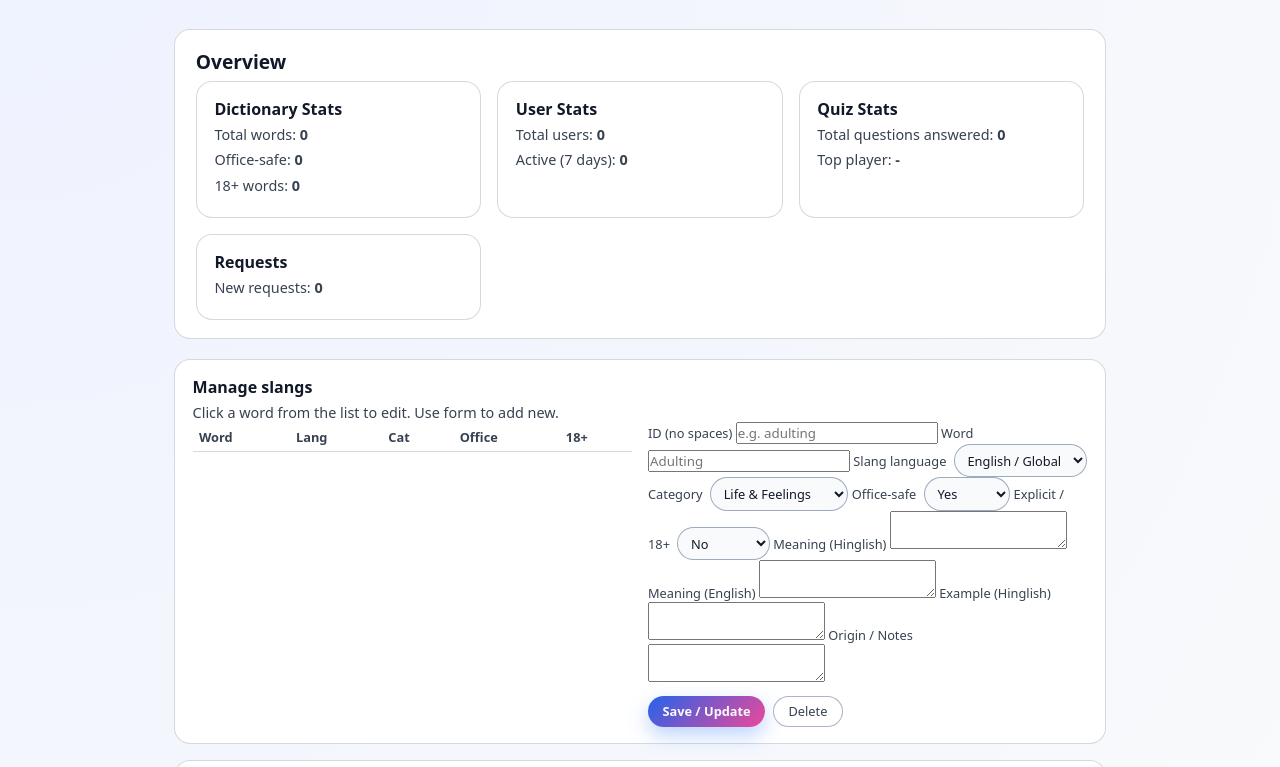
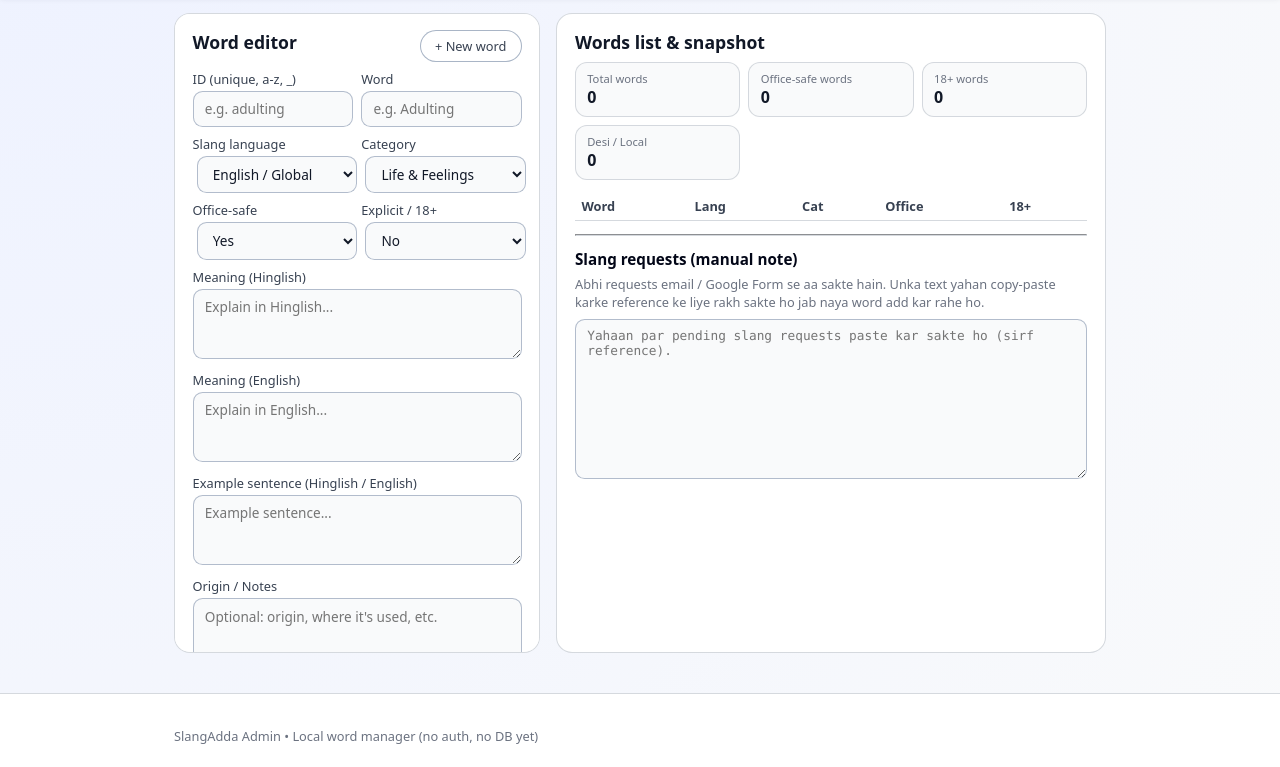
Before and after one commit to SubhMalllick/SlangAddaAi, a plain HTML site: page admin.html in a window 1280 px wide. Shown: the part 97-864 px from the top of the page. Drawn offline with Linux system fonts and the light colour scheme.

Commit message:
Revamp admin dashboard layout and styles
Updated the admin dashboard layout and styles, added new sections for managing slang words and requests, and improved user interface elements.

```diff
--- a/admin.html
+++ b/admin.html
@@ -5,58 +5,276 @@
   <meta name="viewport" content="width=device-width, initial-scale=1.0" />
   <title>SlangAdda Admin Dashboard</title>
   <link rel="stylesheet" href="style.css" />
+  <style>
+    .admin-main {
+      padding-top: 1rem;
+    }
+    .admin-layout {
+      display: grid;
+      grid-template-columns: minmax(0, 2fr) minmax(0, 3fr);
+      gap: 1rem;
+    }
+    .admin-card {
+      background: #ffffff;
+      border-radius: 1rem;
+      padding: 1rem 1.1rem;
+      border: 1px solid rgba(209, 213, 219, 0.9);
+      font-size: 0.9rem;
+      max-height: 80vh;
+      overflow: auto;
+    }
+    .admin-card h2 {
+      font-size: 1.1rem;
+      margin-bottom: 0.5rem;
+      color: #111827;
+    }
+    .admin-form label {
+      display: block;
+      font-size: 0.8rem;
+      margin-top: 0.5rem;
+      color: #374151;
+    }
+    .admin-form input,
+    .admin-form textarea,
+    .admin-form select {
+      margin-top: 0.2rem;
+      width: 100%;
+      padding: 0.45rem 0.7rem;
+      border-radius: 0.6rem;
+      border: 1px solid rgba(148, 163, 184, 0.7);
+      background: #f9fafb;
+      color: #111827;
+      font-size: 0.85rem;
+    }
+    .admin-form textarea {
+      min-height: 70px;
+      resize: vertical;
+    }
+    .admin-form .form-row {
+      display: flex;
+      gap: 0.5rem;
+    }
+    .admin-form .form-row > div {
+      flex: 1;
+    }
+    .export-area {
+      width: 100%;
+      min-height: 160px;
+      margin-top: 0.5rem;
+      border-radius: 0.6rem;
+      border: 1px solid rgba(148, 163, 184, 0.7);
+      background: #f9fafb;
+      color: #111827;
+      font-size: 0.8rem;
+      padding: 0.5rem 0.7rem;
+      resize: vertical;
+      font-family: ui-monospace, SFMono-Regular, Menlo, Monaco, Consolas,
+        "Liberation Mono", "Courier New", monospace;
+    }
+    .admin-header-row {
+      display: flex;
+      justify-content: space-between;
+      align-items: center;
+      gap: 0.5rem;
+    }
+    .stat-grid {
+      display: grid;
+      grid-template-columns: repeat(auto-fit, minmax(140px, 1fr));
+      gap: 0.5rem;
+      margin-bottom: 0.7rem;
+    }
+    .stat-card {
+      background: #f9fafb;
+      border-radius: 0.75rem;
+      padding: 0.5rem 0.7rem;
+      border: 1px solid rgba(209, 213, 219, 0.9);
+      font-size: 0.8rem;
+    }
+    .stat-card .label {
+      color: #6b7280;
+      font-size: 0.7rem;
+    }
+    .stat-card .value {
+      font-size: 1rem;
+      font-weight: 600;
+      color: #111827;
+    }
+    .admin-table {
+      width: 100%;
+      border-collapse: collapse;
+      font-size: 0.8rem;
+    }
+    .admin-table th,
+    .admin-table td {
+      padding: 0.35rem 0.4rem;
+      border-bottom: 1px solid rgba(209, 213, 219, 0.9);
+      text-align: left;
+      color: #374151;
+    }
+    .admin-table tr:hover {
+      background: rgba(219, 234, 254, 0.6);
+      cursor: pointer;
+    }
+    .admin-table th {
+      position: sticky;
+      top: 0;
+      background: #ffffff;
+      z-index: 1;
+    }
+  </style>
 </head>
 <body class="app-body">
-  <header class="header">
+  <header class="header shadow">
     <div class="container header-inner">
       <div>
         <h1 class="logo">SlangAdda Admin</h1>
         <p class="tagline">
-          Manage slang words, requests, users & quiz stats.
+          Local admin panel – yahan se words manage karo, phir export karke app.js mein paste karo.
         </p>
       </div>
       <div class="user-box">
-        <span id="adminInfo" class="user-greeting">Not signed in</span>
-        <button id="adminLoginBtn" class="ghost-btn small">Sign in with Google</button>
-        <button id="adminLogoutBtn" class="ghost-btn small" style="display:none;">Logout</button>
+        <span class="user-greeting">Admin (no auth yet)</span>
+        <a href="app.html" class="ghost-btn small">⬅ Back to app</a>
       </div>
     </div>
   </header>
 
-  <main class="container app-main">
-    <section class="info-card">
-      <h2>Overview</h2>
-      <div class="settings-grid">
-        <div class="settings-block">
-          <h3>Dictionary Stats</h3>
-          <p>Total words: <strong id="statWords">0</strong></p>
-          <p>Office-safe: <strong id="statOfficeSafe">0</strong></p>
-          <p>18+ words: <strong id="statExplicit">0</strong></p>
+  <main class="container admin-main">
+    <section class="admin-layout">
+      <!-- Left: form + export -->
+      <article class="admin-card">
+        <div class="admin-header-row">
+          <h2>Word editor</h2>
+          <button id="newWordBtn" class="ghost-btn small">+ New word</button>
         </div>
-        <div class="settings-block">
-          <h3>User Stats</h3>
-          <p>Total users: <strong id="statUsers">0</strong></p>
-          <p>Active (7 days): <strong id="statActiveUsers">0</strong></p>
+
+        <form id="wordForm" class="admin-form">
+          <div class="form-row">
+            <div>
+              <label>
+                ID (unique, a-z, _)
+                <input type="text" id="fieldId" placeholder="e.g. adulting" />
+              </label>
             </div>
-        <div class="settings-block">
-          <h3>Quiz Stats</h3>
-          <p>Total questions answered: <strong id="statQuizTotal">0</strong></p>
-          <p>Top player: <strong id="statTopPlayer">-</strong></p>
+            <div>
+              <label>
+                Word
+                <input type="text" id="fieldWord" placeholder="e.g. Adulting" />
+              </label>
             </div>
-        <div class="settings-block">
-          <h3>Requests</h3>
-          <p>New requests: <strong id="statRequestsNew">0</strong></p>
           </div>
+
+          <div class="form-row">
+            <div>
+              <label>
+                Slang language
+                <select id="fieldLang">
+                  <option value="en">English / Global</option>
+                  <option value="hi">Hinglish / Hindi</option>
+                  <option value="ta">Tamil</option>
+                  <option value="mr">Marathi</option>
+                  <option value="bhojpuri">Bhojpuri</option>
+                </select>
+              </label>
+            </div>
+            <div>
+              <label>
+                Category
+                <select id="fieldCategory">
+                  <option value="life">Life & Feelings</option>
+                  <option value="work">Work & Office</option>
+                  <option value="internet">Internet / Meme</option>
+                  <option value="desi">Desi / Local</option>
+                </select>
+              </label>
+            </div>
+          </div>
+
+          <div class="form-row">
+            <div>
+              <label>
+                Office-safe
+                <select id="fieldOfficeSafe">
+                  <option value="yes">Yes</option>
+                  <option value="caution">Caution</option>
+                  <option value="no">No</option>
+                </select>
+              </label>
+            </div>
+            <div>
+              <label>
+                Explicit / 18+
+                <select id="fieldExplicit">
+                  <option value="false">No</option>
+                  <option value="true">Yes (18+)</option>
+                </select>
+              </label>
+            </div>
+          </div>
+
+          <label>
+            Meaning (Hinglish)
+            <textarea id="fieldMeaningHinglish" placeholder="Explain in Hinglish..."></textarea>
+          </label>
+
+          <label>
+            Meaning (English)
+            <textarea id="fieldMeaningEn" placeholder="Explain in English..."></textarea>
+          </label>
+
+          <label>
+            Example sentence (Hinglish / English)
+            <textarea id="fieldExampleHinglish" placeholder="Example sentence..."></textarea>
+          </label>
+
+          <label>
+            Origin / Notes
+            <textarea id="fieldOrigin" placeholder="Optional: origin, where it's used, etc."></textarea>
+          </label>
+
+          <div style="margin-top:0.7rem; display:flex; gap:0.5rem; flex-wrap:wrap;">
+            <button type="button" id="saveWordBtn" class="primary-btn small">Save / Update word</button>
+            <button type="button" id="deleteWordBtn" class="ghost-btn small">Delete word</button>
+          </div>
+        </form>
+
+        <hr style="border-color:rgba(209,213,219,0.9); margin:0.8rem 0;" />
+
+        <h3 style="font-size:0.95rem; margin-bottom:0.3rem;">Export SLANGS array for app.js</h3>
+        <p class="small-note">
+          Neeche wala text copy karo aur <strong>app.js</strong> mein
+          <code>const SLANGS = [...]</code> ke jagah paste karo, phir GitHub pe save karo. Vercel auto deploy karega.
+        </p>
+        <textarea id="exportArea" class="export-area" readonly></textarea>
+        <button id="refreshExportBtn" class="ghost-btn small" style="margin-top:0.4rem;">
+          🔁 Refresh export text
+        </button>
+      </article>
+
+      <!-- Right: list + stats + requests notes -->
+      <article class="admin-card">
+        <h2>Words list & snapshot</h2>
+
+        <section class="stat-grid" id="statGrid">
+          <div class="stat-card">
+            <div class="label">Total words</div>
+            <div class="value" id="statTotalWords">0</div>
+          </div>
+          <div class="stat-card">
+            <div class="label">Office-safe words</div>
+            <div class="value" id="statOfficeSafe">0</div>
+          </div>
+          <div class="stat-card">
+            <div class="label">18+ words</div>
+            <div class="value" id="statExplicit">0</div>
+          </div>
+          <div class="stat-card">
+            <div class="label">Desi / Local</div>
+            <div class="value" id="statDesi">0</div>
           </div>
         </section>
 
-    <section class="settings-block" style="margin-top:1rem;">
-      <h3>Manage slangs</h3>
-      <p>Click a word from the list to edit. Use form to add new.</p>
-
-      <div style="display:flex; gap:1rem; flex-wrap:wrap;">
-        <div style="flex:1; min-width:260px;">
-          <table class="admin-table" id="slangTable">
+        <table class="admin-table" id="wordTable">
           <thead>
             <tr>
               <th>Word</th>
@@ -67,110 +285,31 @@
             </tr>
           </thead>
           <tbody>
-              <!-- filled by JS -->
+            <!-- rows via JS -->
           </tbody>
         </table>
-        </div>
 
-        <div style="flex:1; min-width:260px;">
-          <form id="slangForm" class="admin-form">
-            <label>
-              ID (no spaces)
-              <input type="text" id="fId" placeholder="e.g. adulting" />
-            </label>
-            <label>
-              Word
-              <input type="text" id="fWord" placeholder="Adulting" />
-            </label>
-            <label>
-              Slang language
-              <select id="fLang">
-                <option value="en">English / Global</option>
-                <option value="hi">Hinglish / Hindi</option>
-                <option value="ta">Tamil</option>
-                <option value="mr">Marathi</option>
-                <option value="bhojpuri">Bhojpuri</option>
-              </select>
-            </label>
-            <label>
-              Category
-              <select id="fCategory">
-                <option value="life">Life & Feelings</option>
-                <option value="work">Work & Office</option>
-                <option value="internet">Internet / Meme</option>
-                <option value="desi">Desi / Local</option>
-              </select>
-            </label>
-            <label>
-              Office-safe
-              <select id="fOfficeSafe">
-                <option value="yes">Yes</option>
-                <option value="caution">Caution</option>
-                <option value="no">No</option>
-              </select>
-            </label>
-            <label>
-              Explicit / 18+
-              <select id="fExplicit">
-                <option value="false">No</option>
-                <option value="true">Yes (18+)</option>
-              </select>
-            </label>
-            <label>
-              Meaning (Hinglish)
-              <textarea id="fMeaningHinglish"></textarea>
-            </label>
-            <label>
-              Meaning (English)
-              <textarea id="fMeaningEn"></textarea>
-            </label>
-            <label>
-              Example (Hinglish)
-              <textarea id="fExampleHinglish"></textarea>
-            </label>
-            <label>
-              Origin / Notes
-              <textarea id="fOrigin"></textarea>
-            </label>
-            <div style="margin-top:0.6rem; display:flex; gap:0.5rem; flex-wrap:wrap;">
-              <button type="button" id="saveSlangBtn" class="primary-btn small">Save / Update</button>
-              <button type="button" id="deleteSlangBtn" class="ghost-btn small">Delete</button>
-            </div>
-          </form>
-        </div>
-      </div>
-    </section>
+        <hr style="border-color:rgba(209,213,219,0.9); margin:0.8rem 0;" />
 
-    <section class="settings-block" style="margin-top:1rem;">
-      <h3>Slang requests (from users)</h3>
-      <table class="admin-table" id="requestsTable">
-        <thead>
-          <tr>
-            <th>Word</th>
-            <th>Lang</th>
-            <th>Source</th>
-            <th>Status</th>
-            <th>Created</th>
-          </tr>
-        </thead>
-        <tbody>
-          <!-- filled by JS -->
-        </tbody>
-      </table>
+        <h3 style="font-size:0.95rem; margin-bottom:0.3rem;">Slang requests (manual note)</h3>
+        <p class="small-note">
+          Abhi requests email / Google Form se aa sakte hain. Unka text yahan copy-paste karke reference ke liye rakh sakte ho
+          jab naya word add kar rahe ho.
+        </p>
+        <textarea
+          id="requestsArea"
+          class="export-area"
+          placeholder="Yahaan par pending slang requests paste kar sakte ho (sirf reference)."
+        ></textarea>
+      </article>
     </section>
   </main>
 
-  <!-- TODO: Firebase scripts go here -->
-  <!-- Paste the Firebase SDK and firebaseConfig from your Firebase console -->
-
-  <!-- Example structure (you must replace with your real config & script URLs) -->
-  <script>
-    // AFTER you create Web App in Firebase, you'll get this config:
-    // const firebaseConfig = { apiKey: "...", authDomain: "...", projectId: "...", ... };
-    // firebase.initializeApp(firebaseConfig);
-    // const auth = firebase.auth();
-    // const db = firebase.firestore();
-  </script>
+  <footer class="footer">
+    <div class="container footer-inner">
+      <p>SlangAdda Admin • Local word manager (no auth, no DB yet)</p>
+    </div>
+  </footer>
 
   <script src="admin.js"></script>
 </body>
```
Lines whose indentation alone changed are shown as unchanged.
